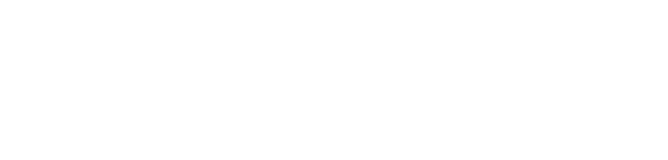
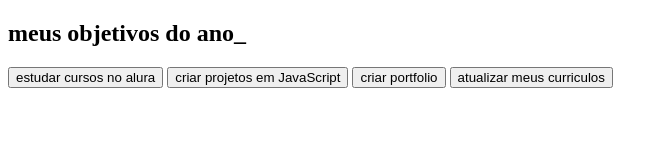
Before and after one commit to cucafoda/cuca-beludo-produciones, a plain HTML site: page Lucas 3C/index.html in a window 1280 px wide. Shown: the whole page, without its empty margins (0-668 px from the left). Drawn offline with Linux system fonts and the light colour scheme.

Commit message:
Update index.html

```diff
--- a/Lucas 3C/index.html
+++ b/Lucas 3C/index.html
@@ -2,11 +2,27 @@
 <html lang="en">
 <head>
     <meta charset="UTF-8">
-    <meta http-equiv="X-UA-Compatible" content="IE=edge">
     <meta name="viewport" content="width=device-width, initial-scale=1.0">
-    <title>Document</title>
+    <title>sitethiago</title>
 </head>
 <body>
+    <section class="conteudo-principal">
+    <h2>meus objetivos do ano_</h2>
+<div class="botoes">
+    <button class="botao">estudar cursos no alura</button>
+    <button class="botao">criar projetos em JavaScript</button>
+    <button class="botao">criar portfolio</button>
+    <button class="botao">atualizar meus curriculos</button>
+
+
+
+</div>
+
+
+
+    </section>
+
+
 
 </body>
 </html>
```
